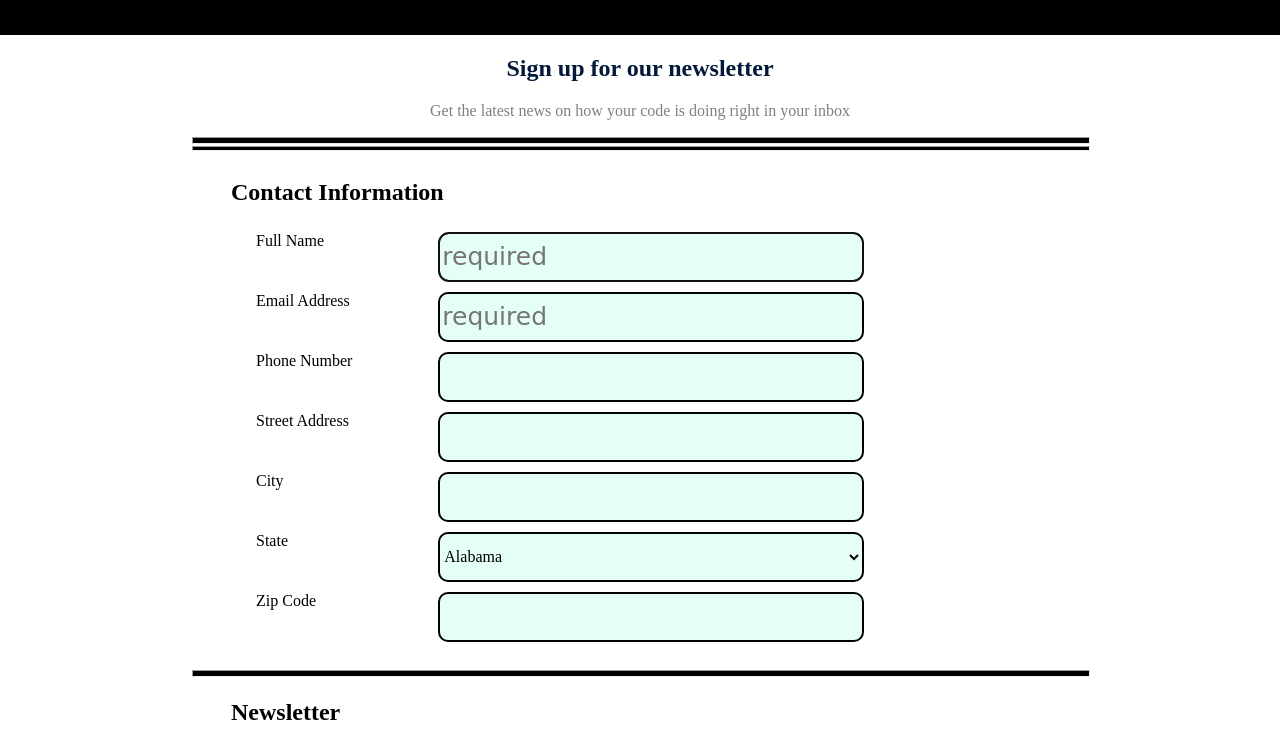
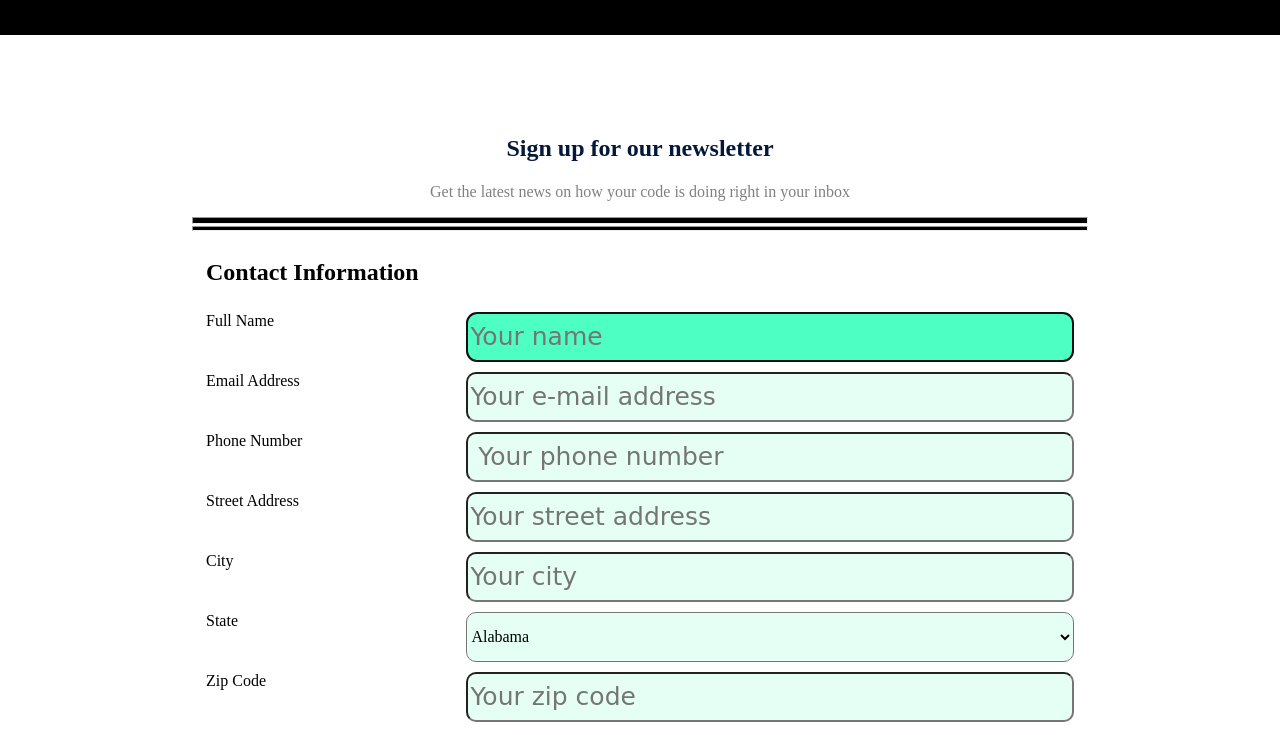
Before and after one commit to BryanCambrayCortez/Tree-House-Unit-3-Project, a plain HTML site: page index.html in a window 1280 px wide. Both pictures are taken after a click on the label "Full Name". Shown: the part 65-800 px from the top of the page. Drawn offline with Linux system fonts and the light colour scheme; a web font is replaced by a local one.

Commit message:
Fixed issues
Fixed  focus, radio buttons, and the inputs now match the markup

```diff
--- a/css/style.css
+++ b/css/style.css
@@ -43,14 +43,12 @@ fieldset {
 .one {
 	background-color: black;
 	height: 5px;
-	width: 100%;
 	margin-bottom: 2px;
 }
 
 .two {
 	background-color: black;
 	height: 3px;
-	width: 100%;
 	margin-top: 1px;
 }
 
@@ -76,20 +74,24 @@ select
 {
   background-color:#e6fff5;
   color: black;
-  width: 70%;
-  height: 50px;
+  height:50px;
+  width: 100%;
   border-radius: 10px;
   font-family: 'Nanum Brush Script', cursive;
   font-size: 25px;
 }
 
-input[type="text"],
-input[type="email"],
-input[type="tel"],
-select,
-textarea,:focus {
-	border: 2px solid black;
+
+
+input[type="text"]:focus,
+input[type="email"]:focus,
+input[type="tel"]:focus,
+input[type="address"]:focus,
+select:focus,
+textarea:focus {
+	background-color: #4dffc3;
 }
+
 
 label {
 	cursor: pointer;
@@ -134,31 +136,26 @@ footer {
 
 @media(min-width: 768px) {
 
-legend {
-	margin-left: 25px;
+input[type="text"],
+input[type="email"],
+input[type="tel"],
+select
+{
+  max-width: 70%;
 }
 
 .container {
+	width: 70%;
+	margin-top: 100px;
+}
+
+.container_item {
 	display: flex;
-	flex-direction: column;
-	text-align: left;
-	margin: auto;
-	width: 70%;
-	margin-bottom: 300px;
+	flex-direction: row;
+	justify-content: space-between;
 }
 
 
-.container_item {
-	flex-direction: row;
-	justify-content: space-between;
-	margin-left: 50px;
-	width: 70%;
-}
 
 
-.container_item_two {
-	margin-left: 50px;
-
 }
-
-}
--- a/index.html
+++ b/index.html
@@ -30,27 +30,27 @@
 
 				    	<div class="container_item">
 					    	<label for="name">Full Name</label>
-					    	<input type="text" id="name" name="user_name" placeholder="required">
+					    	<input type="text" id="name" name="user_name" placeholder="Your name" required>
 				        </div>
 
 				        <div class="container_item">
 					    	<label for="mail">Email Address</label>
-					    	<input type="email" id="mail" name="user_email" placeholder="required">
+					    	<input type="email" id="mail" name="user_email" placeholder="Your e-mail address" required>
 				        </div>
 
 				        <div class="container_item">
 					    	<label for="phone">Phone Number</label>
-					    	<input type="tel" id="phone" name="user_phone" required>
+					    	<input type="tel" id="phone" name="user_phone" placeholder=" Your phone number" required >
 				        </div>
 
 				        <div class="container_item">
 					    	<label for="address">Street Address</label>
-					    	<input type="text" id="address" name="user_address" required>
+					    	<input type="text" id="address" name="user_address" placeholder="Your street address" required>
 				        </div>
 
 				        <div class="container_item">
 					    	<label for="city">City</label>
-					    	<input type="text" id="city" name="user_city" required>
+					    	<input type="text" id="city" name="user_city" placeholder="Your city" required>
 				        </div>
 
 				        <div class="container_item">
@@ -111,7 +111,7 @@
 				        </div>
 				        <div class="container_item">
 					    	<label for="zip">Zip Code</label>
-					    	<input  type="text" id="zip" name="user_zip" required>
+					    	<input  type="text" id="zip" name="user_zip" placeholder="Your zip code" requirplaceholder="Your street city" required>
 				        </div>
 				    </fieldset>
 				    <hr class="one">
@@ -125,17 +125,17 @@
 					        </div>
 
 					    	<div class="container_item_two">
-					    		<input type="checkbox" id="HTML" value="interest_HTML" name="user_HTML" checked="checked">
+					    		<input type="checkbox" id="HTML" value="interest_HTML" name="user_newsletter" checked="checked">
 							    <label class="light" for="HTML">HTML News</label>
 					        </div>
 
 					        <div class="container_item_two">
-					        	<input type="checkbox" id="CSS" value="interest_CSS" name="user_CSS">
+					        	<input type="checkbox" id="CSS" value="interest_CSS" name="user_newsletter">
 							    <label class="light" for="CSS">CSS News</label>
 					        </div>
 
 					       <div class="container_item_two">
-					       	    <input type="checkbox" id="Javascript" value="interest_Javascript" name="user_Javascript">
+					       	    <input type="checkbox" id="Javascript" value="interest_Javascript" name="user_newsletter">
 						        <label class="light" for="Javascript">Javascript News</label>
 						    </div>
 
@@ -144,19 +144,19 @@
 					        </div>
 
 					       <div class="container_item_two">
-					       	    <input type="radio" id="HTML_format" value="format_HTML" name="user_HTML_format" checked="checked">
+					       	    <input type="radio" id="HTML_format" value="HTML_format" name="user_format" checked="checked">
 							    <label class="light" for="HTML_format">HTML</label>
 					        </div>
 
 
 					        <div class="container_item_two">
-					        	<input type="radio" id="plaintext_format" value="format_plaintext" name="user_plain_format">
+					        	<input type="radio" id="plaintext_format" value="plaintext_format" name="user_format">
 							    <label class="light" for="plaintext_format">Plain text</label>
 						    </div>
 
 						    <div class="container_item_two topics">
 						        <label for="topics">Other topics you'd like to hear about</label>
-						        <textarea id ="topics" name="other_topics"></textarea><br>
+						        <textarea id ="topics" name="user_format"  placeholder="We love to hear your suggestions"></textarea><br>
 						    </div>
 						    <div class="container_item_two">
 						      <button class="button" type="submit" name="signup-button">Sign Up</button>
```
